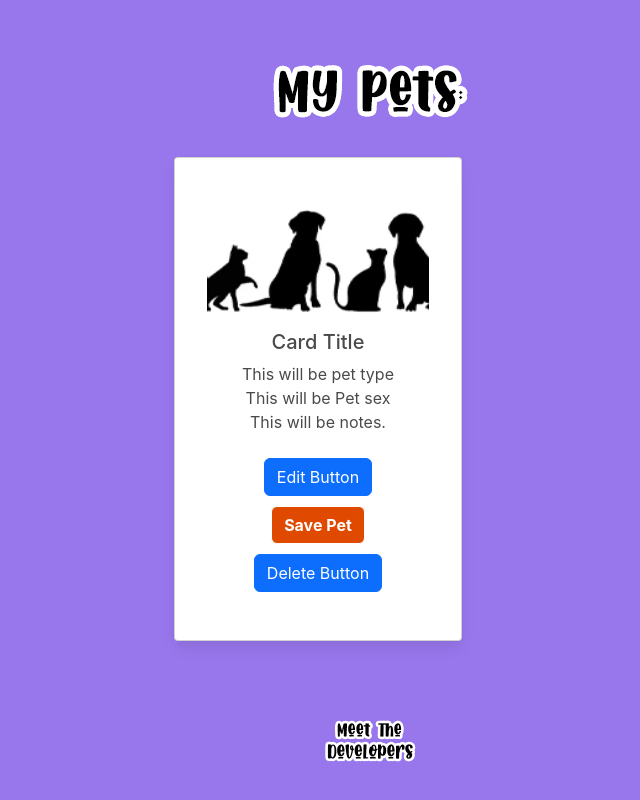
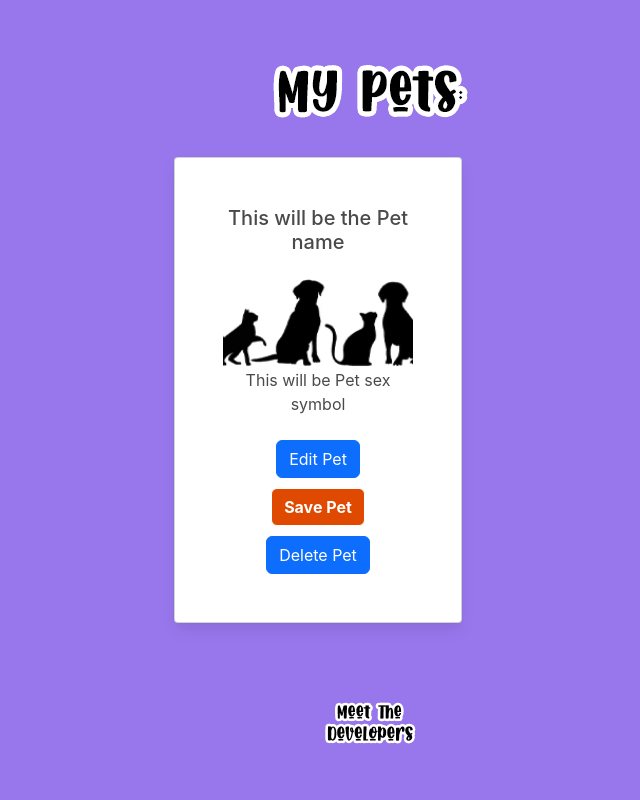
Before and after one commit to Vigneshwarie/munchMonitorPro, a React (Vite) app in the folder client/: page /ViewCreate in a window 1280 px wide. Shown: the part 742-1542 px from the top of the page, without its empty margins (270-910 px from the left). Built offline with nearby package versions, Linux system fonts and the light colour scheme.

Commit message:
Changing the layput of the petcard

```diff
--- a/client/src/components/PetCard.jsx
+++ b/client/src/components/PetCard.jsx
@@ -33,30 +33,27 @@ function PetCard() {
 return (
   <>
     <Card className="PetProCard" style={{ width: '18rem' }}>
-      <Card.Img variant="top" src={PetImage} />
+      {/* <Card.Img variant="top" src={PetImage} /> */}
       <Card.Body>
-        <Card.Title>Card Title</Card.Title>
+        <Card.Title>This will be the Pet name</Card.Title>
+        <Card.Img variant="top" src={PetImage} />
+          {/* This will be Pet Image */}
         <Card.Text>
-          This will be pet type
+          This will be Pet sex symbol
         </Card.Text>
-        <Card.Text>
-          This will be Pet sex
-        </Card.Text>
-        <Card.Text>
-          This will be notes.
-        </Card.Text>
+
         <br />
         <Button
           type='submit'
           className="editbutton"
         // onClick={editbutton}
         >
-          Edit Button
+          Edit Pet
         </Button>
         <Button
           type='submit'
           className="savebutton"
-        // onClick={editbutton}
+        // onClick={savebutton}
         >
           Save Pet
         </Button>
@@ -65,7 +62,7 @@ return (
           className="deletebutton"
         // onClick={deletebutton}
         >
-          Delete Button
+          Delete Pet
         </Button>
 
       </Card.Body>
```
